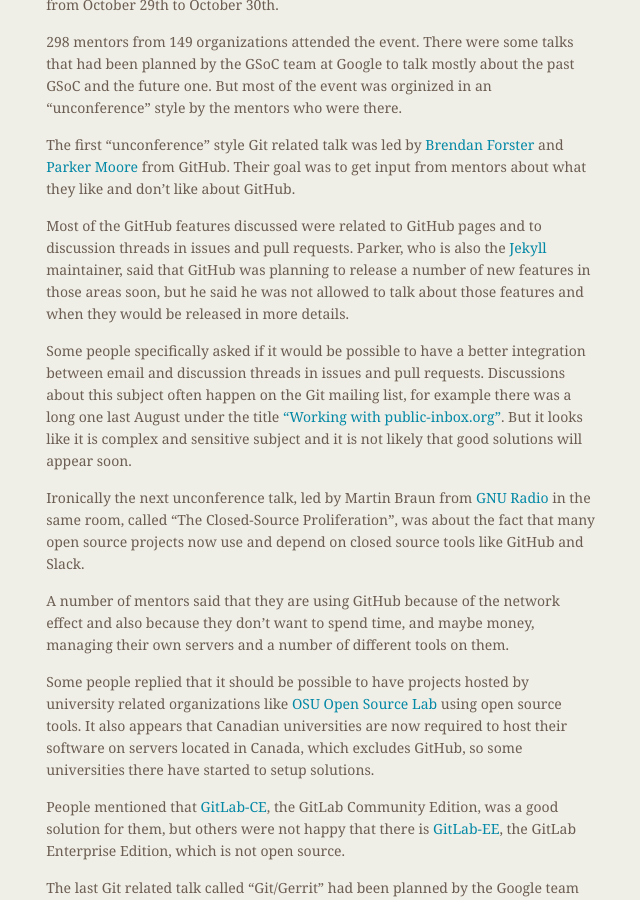
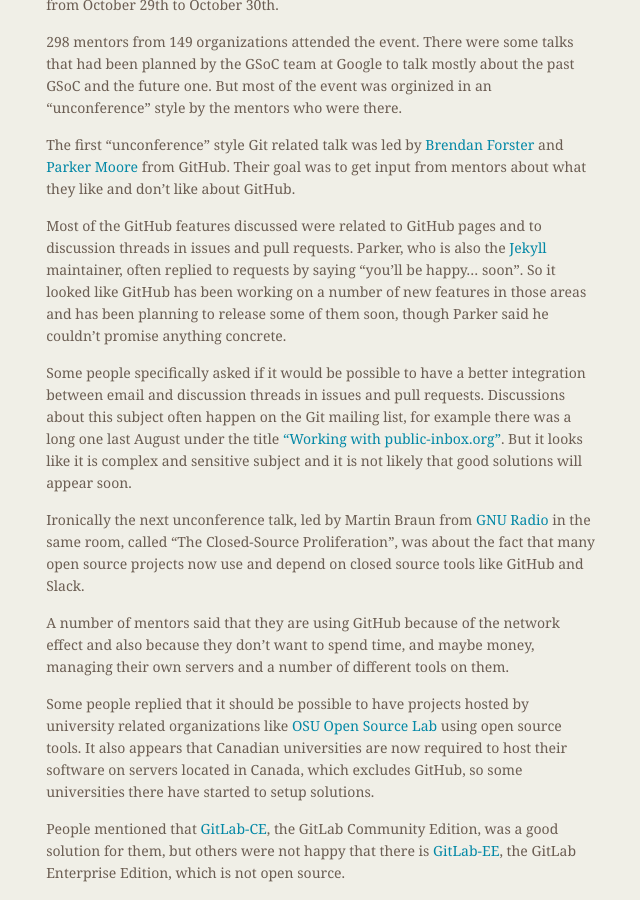
Before and after one commit to git/git.github.io, a Jekyll site: the page built from rev_news/drafts/edition-21.md, in a window 1280 px wide and 900 px high, scrolled down 375 px. Shown: the whole window, without its empty margins (483-1123 px from the left). Built offline with Jekyll 4.4.1, drawn with Linux system fonts in a browser that asks for light colours.

Commit message:
rn-21: improve paragraph about GitHub features

```diff
--- a/rev_news/drafts/edition-21.md
+++ b/rev_news/drafts/edition-21.md
@@ -38,10 +38,11 @@
 
 Most of the GitHub features discussed were related to GitHub pages and
 to discussion threads in issues and pull requests. Parker, who is also
-the [Jekyll](http://jekyllrb.com/) maintainer, said that GitHub was
-planning to release a number of new features in those areas soon, but
-he said he was not allowed to talk about those features and when they
-would be released in more details.
+the [Jekyll](http://jekyllrb.com/) maintainer, often replied to
+requests by saying "you'll be happy... soon". So it looked like GitHub
+has been working on a number of new features in those areas and has
+been planning to release some of them soon, though Parker said he
+couldn't promise anything concrete.
 
 Some people specifically asked if it would be possible to have a
 better integration between email and discussion threads in issues and
```
